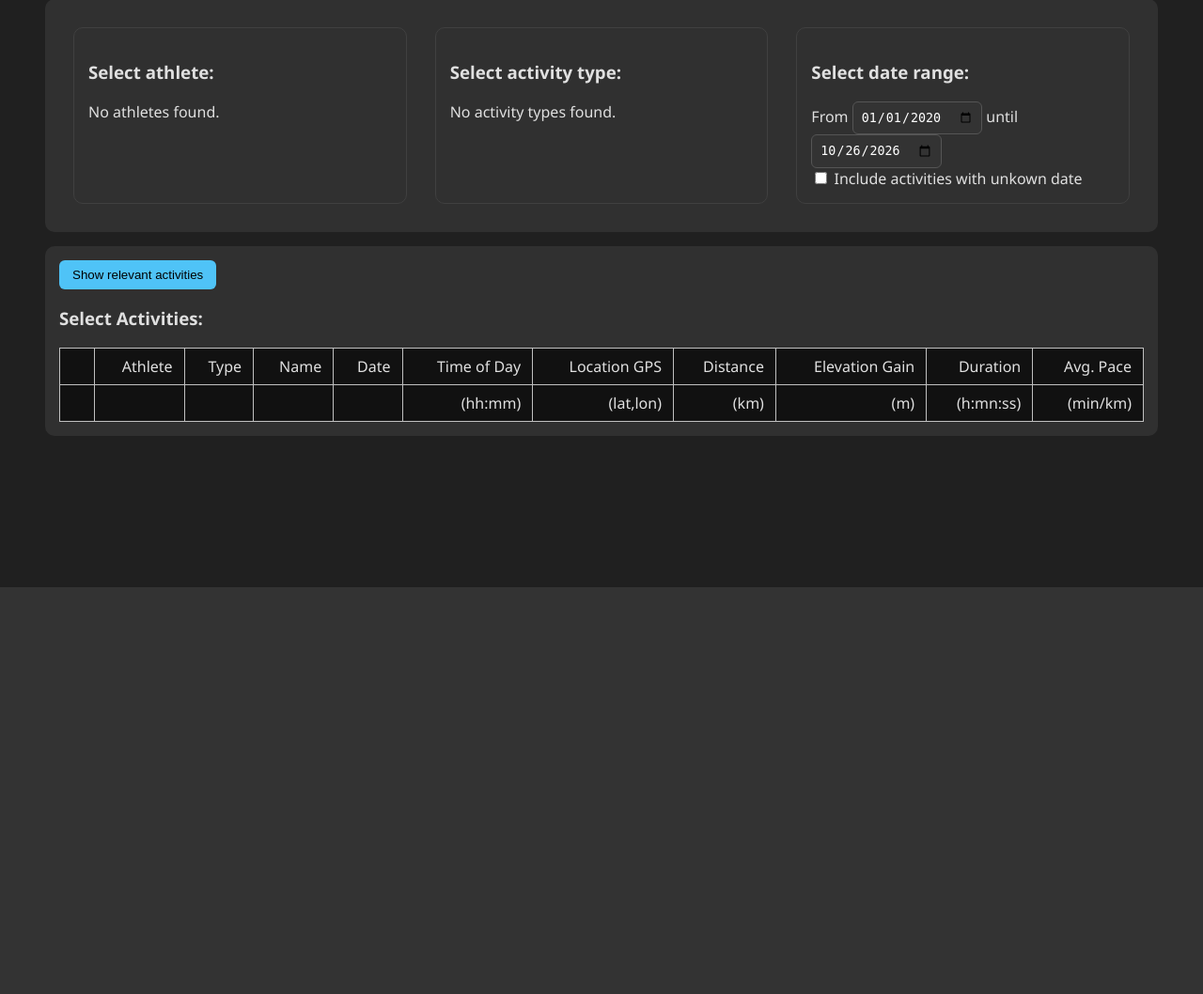
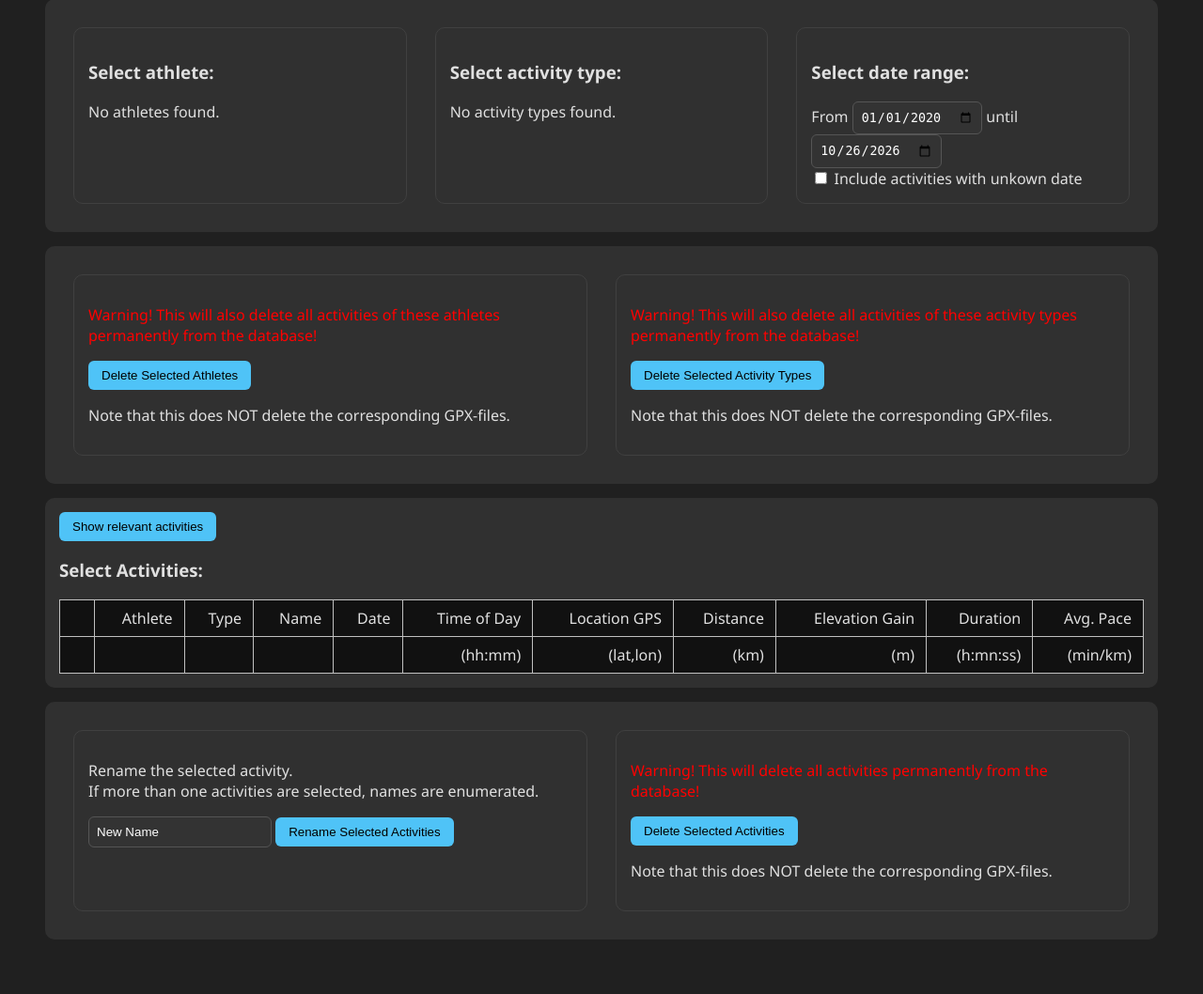
Before and after one commit to Feathergunner/GPXVis, a Flask app: page /database in a window 1280 px wide. Shown: the part 175-1233 px from the top of the page at 94% size. Before the commit the page ends 800 px from the top, so only its background shows below. Run offline with Flask 3, Linux system fonts and the light colour scheme; parts of the project's set-up code (start-up, migrations or seed data) failed here and were passed over.

Commit message:
Add funcionalities to delete stuff from database, and to rename activities

```diff
--- a/App.py
+++ b/App.py
@@ -111,6 +111,43 @@ def animations():
 def add_athlete():
 	athlete_name = request.get_json().get("name", "")
 	DBH.add_athlete(athlete_name)
+	return {
+		"status": "ok"
+	}
+
+@app.route("/api/delete_athletes", methods=["POST"])
+def delete_athletes():
+	athlete_ids = request.get_json().get("athlete_ids", "")
+	DBH.delete_athletes(athlete_ids)
+	return {
+		"status": "ok"
+	}
+
+@app.route("/api/delete_types", methods=["POST"])
+def delete_types():
+	activity_type_ids = request.get_json().get("activity_type_ids", "")
+	DBH.delete_types(activity_type_ids)
+	return {
+		"status": "ok"
+	}
+
+@app.route("/api/delete_activities", methods=["POST"])
+def delete_activities():
+	activity_ids = request.get_json().get("activity_ids", "")
+	DBH.delete_activities(activity_ids)
+	return {
+		"status": "ok"
+	}
+
+@app.route("/api/rename_activities", methods=["POST"])
+def rename_activities():
+	print ("rename_activities")
+	data = request.get_json()
+	activity_ids = data.get("activity_ids", "")
+	new_name = data.get("new_name", "")
+	print ("ids:", activity_ids)
+	print ("new name:", new_name)
+	DBH.rename_activities(activity_ids, new_name)
 	return {
 		"status": "ok"
 	}
--- a/static/js/main.js
+++ b/static/js/main.js
@@ -5,7 +5,7 @@ let mapzoom = 8;
 let map;
 let range = 5;
 
-function get_from_selection(selectionFieldName){
+function getFromSelection(selectionFieldName){
 	/*
 	get list of values from a set of checkboxes
 	*/
@@ -30,7 +30,6 @@ async function addAthlete(){
 			name: document.getElementById("input_athletename").value
 		})
 	});
-
 	location.reload();
 }
 
@@ -47,7 +46,7 @@ async function uploadFiles(){
 	// add selected athlete:
 	formData.append(
 		"athlete_id",
-		get_from_selection("athlete_id")[0]
+		getFromSelection("athlete_id")[0]
 	);
 	// add uploaded files:
 	const input = document.getElementById("fileInput");
@@ -65,7 +64,7 @@ async function uploadFiles(){
 	);
 }
 
-async function get_activities(considergps=false, addcheckbox=false, defaultchecked=false) {
+async function getActivities(considergps=false, addcheckbox=false, defaultchecked=false) {
 	/*
 	Get a set of activities from the database.
 
@@ -77,8 +76,8 @@ async function get_activities(considergps=false, addcheckbox=false, defaultcheck
 			"Content-Type": "application/json"
 		},
 		body: JSON.stringify({
-			athlete_ids: get_from_selection("athlete_id"),
-			type_ids: get_from_selection("type_id"),
+			athlete_ids: getFromSelection("athlete_id"),
+			type_ids: getFromSelection("type_id"),
 			date_min: document.getElementById("inputDateMin").value,
 			date_max: document.getElementById("inputDateMax").value,
 			use_unkown_date: document.getElementById("checkUnknownDate").checked,
@@ -98,20 +97,69 @@ async function get_activities(considergps=false, addcheckbox=false, defaultcheck
     document.getElementById("activity_table").outerHTML = html;
 }
 
+async function deleteAthletes() {
+	const response = await fetch("api/delete_athletes", {
+		method: "POST",
+		headers: {
+			"Content-Type": "application/json"
+		},
+		body: JSON.stringify({
+			athlete_ids: getFromSelection("athlete_id")
+		})
+	});
+	location.reload();
+}
+
+async function deleteTypes() {
+	const response = await fetch("api/delete_types", {
+		method: "POST",
+		headers: {
+			"Content-Type": "application/json"
+		},
+		body: JSON.stringify({
+			activity_type_ids: getFromSelection("type_id")
+		})
+	});
+	location.reload();
+}
+
+async function deleteActivities() {
+	const response = await fetch("api/delete_activities", {
+		method: "POST",
+		headers: {
+			"Content-Type": "application/json"
+		},
+		body: JSON.stringify({
+			activity_ids: getFromSelection("activity_id")
+		})
+	});
+}
+
+async function renameActivities() {
+	const response = await fetch("/api/rename_activities", {
+		method: "POST",
+		headers: {
+			"Content-Type": "application/json"
+		},
+		body: JSON.stringify({
+			activity_ids: getFromSelection("activity_id"),
+			new_name: document.getElementById("input_activityname").value
+		})
+	});
+}
+
 async function runMapPlotter() {
 	/*
 	Initiates the RouteGraphPlotter
 	*/
-	var selected_activity_ids = get_from_selection("activity_id");
 
-	const range = document.getElementById("range").value;
 	const response = await fetch("/api/runMapPlotter", {
 		method: "POST",
 		headers: {
 			"Content-Type": "application/json"
 		},
 		body: JSON.stringify({
-			activity_ids: selected_activity_ids,
+			activity_ids: getFromSelection("activity_id"),
 			lat: latitude,
 			lon: longitude,
 			mapzoom: mapzoom,
@@ -125,16 +173,13 @@ async function runTourPlotter() {
 	/*
 	Initiates the TourGraphPlotter
 	*/
-	var selected_activity_ids = get_from_selection("activity_id");
-	console.log(selected_activity_ids);
-
 	const response = await fetch("/api/runTourAnimation", {
 		method: "POST",
 		headers: {
 			"Content-Type": "application/json"
 		},
 		body: JSON.stringify({
-			activity_ids: selected_activity_ids,
+			activity_ids: getFromSelection("activity_id"),
 			mapzoom: mapzoom,
 			filename: document.getElementById("input_filename").value
 		})
@@ -146,8 +191,6 @@ async function runDataPlotter() {
 	/*
 	Initiates the RouteProfilePlotter
 	*/
-	var selected_activity_ids = get_from_selection("activity_id");
-	console.log(selected_activity_ids)
 
 	var form_axis_x = document.getElementById("form_select_axis_x");
 	const axis_x = form_axis_x.elements["radio_axis_x"].value;
@@ -160,7 +203,7 @@ async function runDataPlotter() {
 			"Content-Type": "application/json"
 		},
 		body: JSON.stringify({
-			activity_ids: selected_activity_ids,
+			activity_ids: getFromSelection("activity_id"),
 			date_min: document.getElementById("inputDateMin").value,
 			date_max: document.getElementById("inputDateMax").value,
 			use_unkown_date: document.getElementById("checkUnknownDate").checked,
--- a/templates/database.html
+++ b/templates/database.html
@@ -2,9 +2,34 @@
 {% from "components/activity_selection_table.html" import activity_selection_table %}
 
 {% block title %}Database{% endblock %}
-
 {% block content %}
 	<h1>Database</h1>
 	{% include "components/query_selection_activity.html" %}
-    {{ activity_selection_table("false", "false", "false") }}
+	<div class="cleanpanel divrow">
+		<div class=" panel floating">
+			<p style="color:#FF0000;">Warning! This will also delete all activities of these athletes permanently from the database!</p>
+			<button onclick="deleteAthletes()">Delete Selected Athletes</button>
+			<p>Note that this does NOT delete the corresponding GPX-files.</p>
+		</div>
+		<div class=" panel floating">
+			<p style="color:#FF0000;">Warning! This will also delete all activities of these activity types permanently from the database!</p>
+			<button onclick="deleteTypes()">Delete Selected Activity Types</button>
+			<p>Note that this does NOT delete the corresponding GPX-files.</p>
+		</div>
+	</div>
+
+    {{ activity_selection_table("false", "true", "false") }}
+
+   	<div class="cleanpanel divrow">
+   		<div class="panel floating">
+   			<p>Rename the selected activity.<br>If more than one activities are selected, names are enumerated.</p>
+   			<input id="input_activityname" type="text" value="New Name">
+   			<button onclick="renameActivities()">Rename Selected Activities</button>
+   		</div>
+   		<div class="panel floating">
+   			<p style="color:#FF0000;">Warning! This will delete all activities permanently from the database!</p>
+   			<button onclick="deleteActivities()">Delete Selected Activities</button>
+   			<p>Note that this does NOT delete the corresponding GPX-files.</p>
+   		</div>
+   	</div>
 {% endblock %}
```
Also changed, not shown: src/DatabaseHandler.py (+40 -9 lines).
